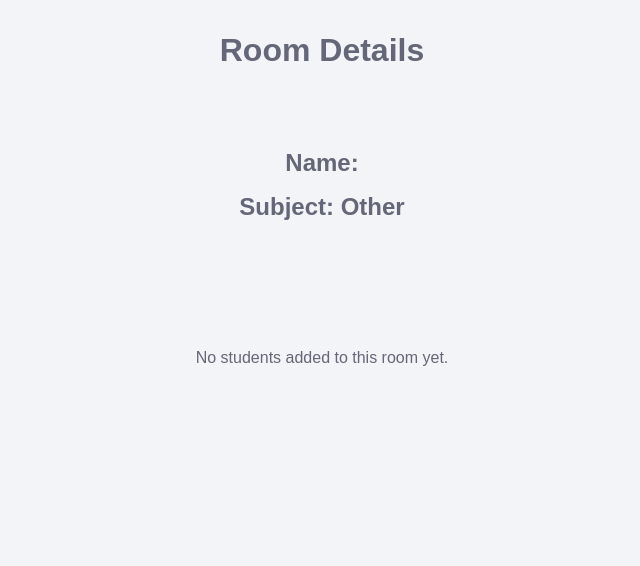
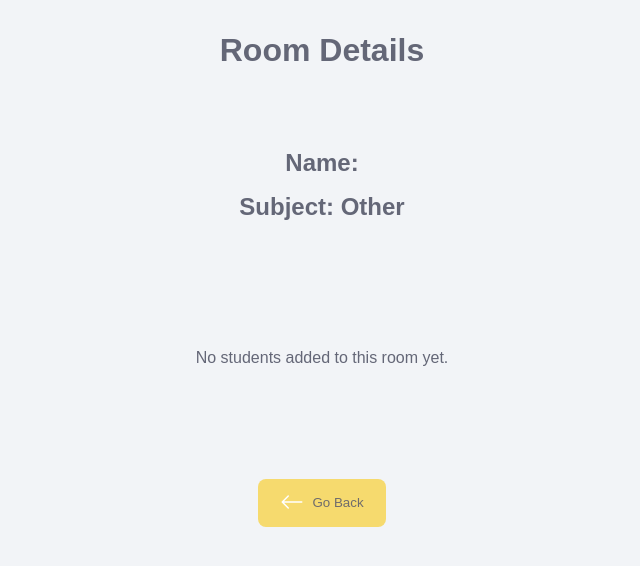
Before and after one commit to pablojacosta/school-app, a React (Vite) app: page /room in a window 1280 px wide. Shown: the top 566 px of the page, without its empty margins (318-958 px from the left). Built offline with nearby package versions, Linux system fonts and the light colour scheme; no server answers; a web font is replaced by a local one.

Commit message:
feat: :sparkles: Added GoBackButton to RoomDetails component.

```diff
--- a/src/components/pages/RoomsData/components/RoomDetails/RoomDetails.tsx
+++ b/src/components/pages/RoomsData/components/RoomDetails/RoomDetails.tsx
@@ -2,6 +2,7 @@ import { useSelectedRoomStore } from "store/useSelectedRoomStore";
 import styles from "./RoomDetails.module.scss";
 import StudentsTable from "@components/shared/StudentsTable";
 import NoStudentsMessage from "./components/NoStudentsMessage";
+import GoBackButton from "@components/shared/GoBackButton";
 
 const RoomDetails = () => {
   const { room } = useSelectedRoomStore();
@@ -17,6 +18,7 @@ const RoomDetails = () => {
       ) : (
         <NoStudentsMessage />
       )}
+      <GoBackButton />
     </div>
   );
 };
--- a/src/components/pages/RoomsData/components/RoomDetails/components/NoStudentsMessage/NoStudentsMessage.module.scss
+++ b/src/components/pages/RoomsData/components/RoomDetails/components/NoStudentsMessage/NoStudentsMessage.module.scss
@@ -1,3 +1,3 @@
 .noStudentsMessage {
-  margin-top: 4rem;
+  margin: 4rem 0;
 }
```
